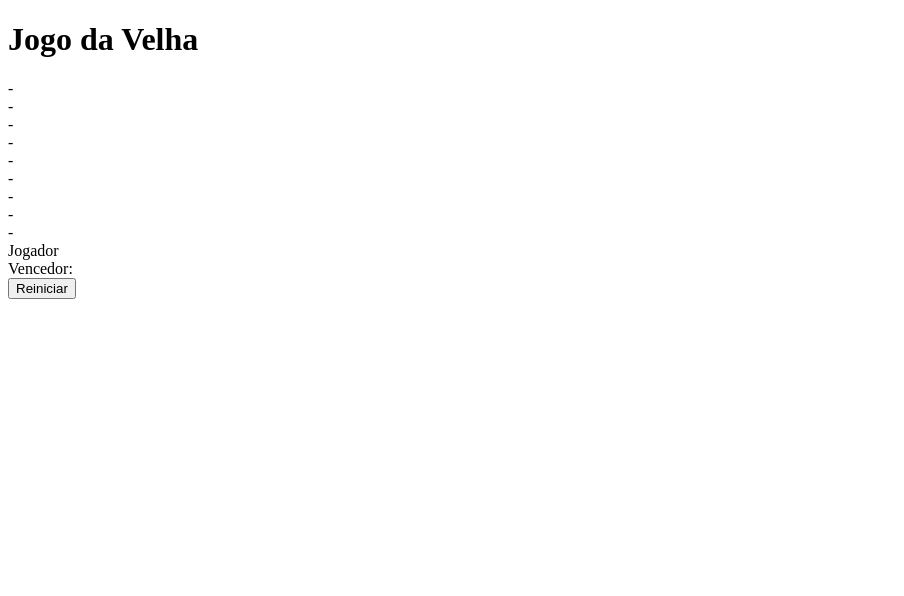
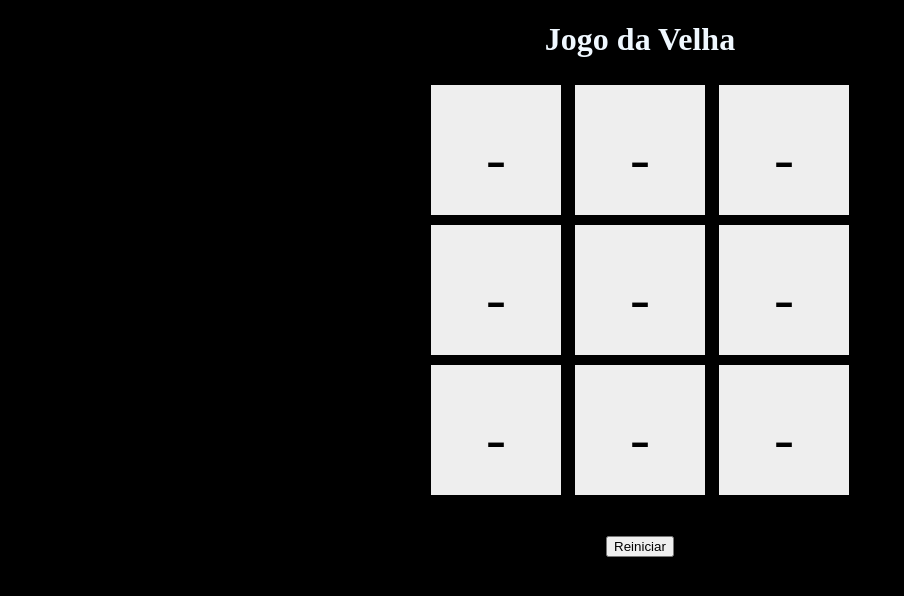
Before and after one commit to JonathasGit/DIO-Jogo_Velha, a plain HTML site: page index.html in a window 1280 px wide. Shown: the whole page, without its empty margins (0-904 px from the left). Drawn offline with Linux system fonts and the light colour scheme.

Commit message:
Css do projeto

```diff
--- a/index.html
+++ b/index.html
@@ -5,26 +5,27 @@
     <meta http-equiv="X-UA-Compatible" content="IE=edge">
     <meta name="viewport" content="width=device-width, initial-scale=1.0">
     <title>Jogo da velha</title>
+    <link rel="stylesheet" href="style.css">
 </head>
 <body>
-    <h1>Jogo da Velha</h1>
+    <h1 id="titulo">Jogo da Velha</h1>
 
     <div class="div1">
-        <div class="1">-</div>
-        <div class="2">-</div>
-        <div class="3">-</div>
+        <div class="quadrado">-</div>
+        <div class="quadrado">-</div>
+        <div class="quadrado">-</div>
     </div>
 
     <div class="div1">
-        <div class="4">-</div>
-        <div class="5">-</div>
-        <div class="6">-</div>
+        <div class="quadrado">-</div>
+        <div class="quadrado">-</div>
+        <div class="quadrado">-</div>
     </div>
 
     <div class="div1">
-        <div class="7">-</div>
-        <div class="8">-</div>
-        <div class="9">-</div>
+        <div class="quadrado">-</div>
+        <div class="quadrado">-</div>
+        <div class="quadrado">-</div>
     </div>
 
     <div class="">
--- /dev/null
+++ b/style.css
@@ -0,0 +1,21 @@
+body{
+    background-color: black;
+    text-align: center; /*Centralizar todo o conteudo do body*/
+}
+
+#titulo{
+    color: aliceblue;
+}
+
+.quadrado{
+    text-align: center;
+    width: 50px;
+    height: 50px;
+    background: #eee;
+    display: inline-block; /* Tamanho dele todo*/
+    padding: 40px; /*Dentro do conteudo*/
+    font-size: 60px;
+    margin: 5px;
+    cursor: pointer; /*Quando passar o mouse no quadrado mudar a mão do mouse*/
+
+}
```
